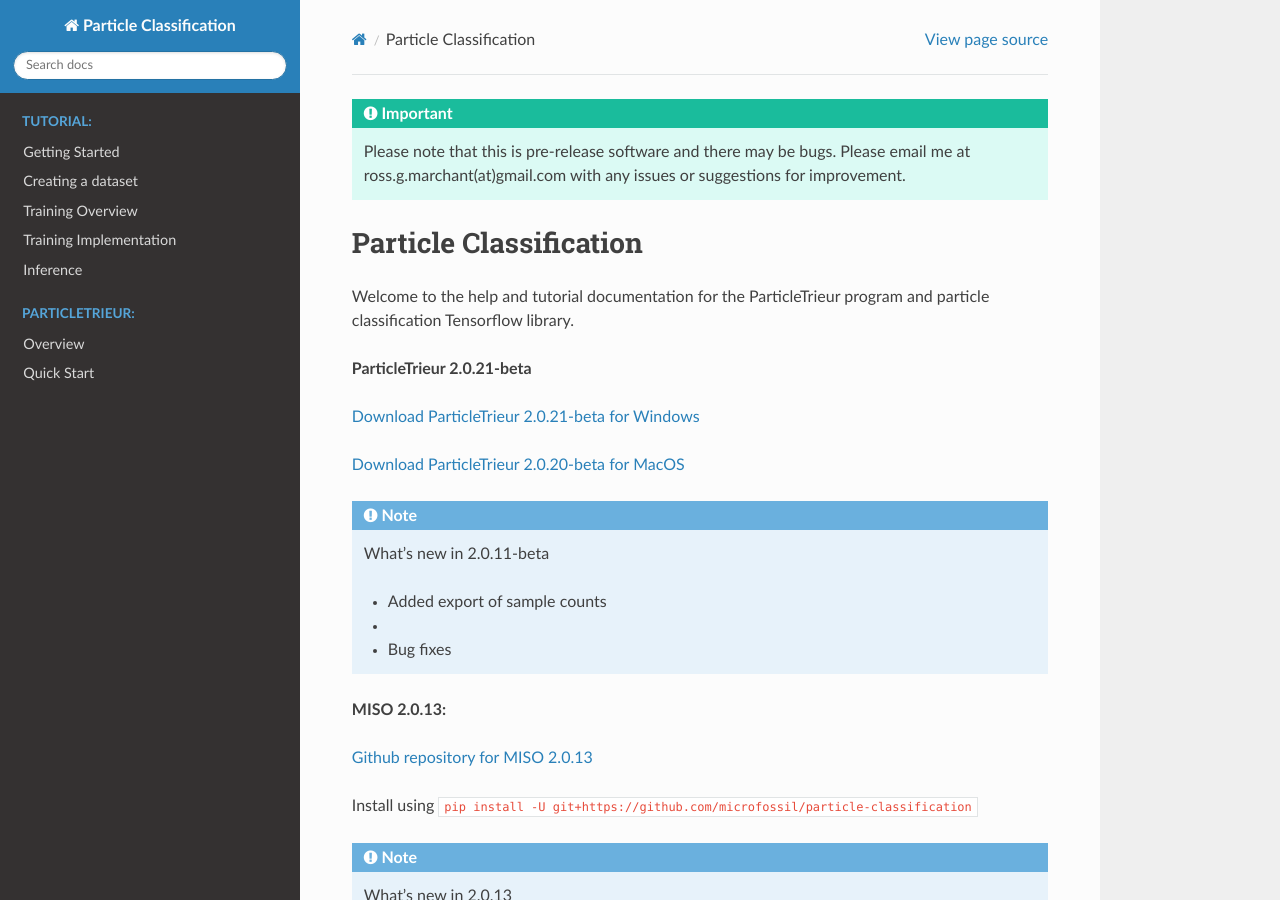
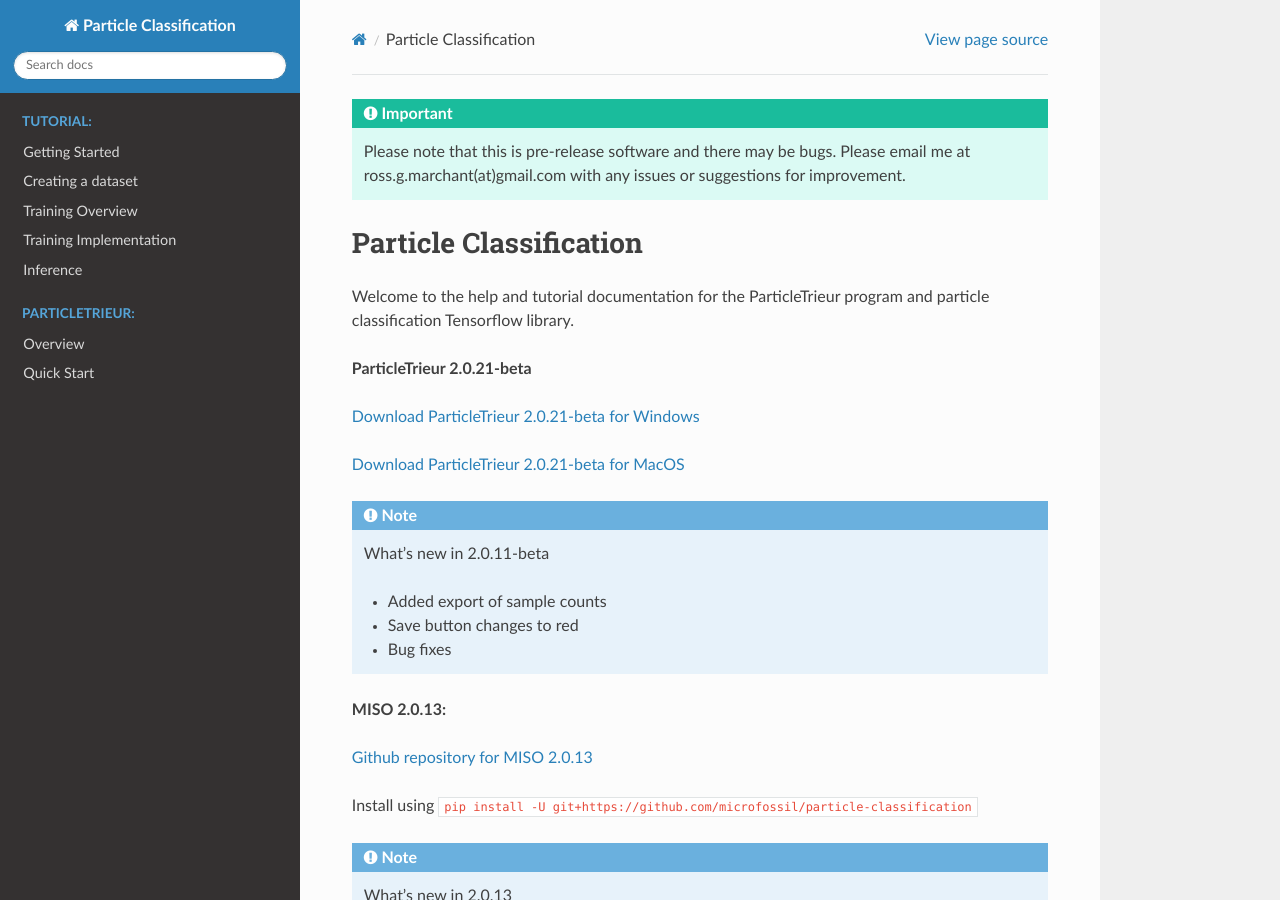
Before and after one commit to microfossil/particle-classification-examples, a Sphinx documentation site: the page built from docs/index.rst, in a window 1280 px wide and 900 px high. Built offline with Sphinx 7.4.7 and the Read the Docs theme 2.0.0, drawn with Linux system fonts in a browser that asks for light colours.

Commit message:
Fixed wrong version number

```diff
--- a/docs/index.rst
+++ b/docs/index.rst
@@ -21,12 +21,12 @@
 
 .. *Ensure CUDA 10.0 is installed and not CUDA 10.1. Please restart computer after CUDA installation.*
 
-`Download ParticleTrieur 2.0.20-beta for MacOS <https://1drv.ms/u/s!AiQM7sVIv7fah4hpt5RbY8s0JMovAw?e=j3GwzN>`_
+`Download ParticleTrieur 2.0.21-beta for MacOS <https://1drv.ms/u/s!AiQM7sVIv7fah4hpt5RbY8s0JMovAw?e=j3GwzN>`_
 
 .. Note:: What's new in 2.0.11-beta
 
    - Added export of sample counts
-   -
+   - Save button changes to red
    - Bug fixes
 
 **MISO 2.0.13:**
```
